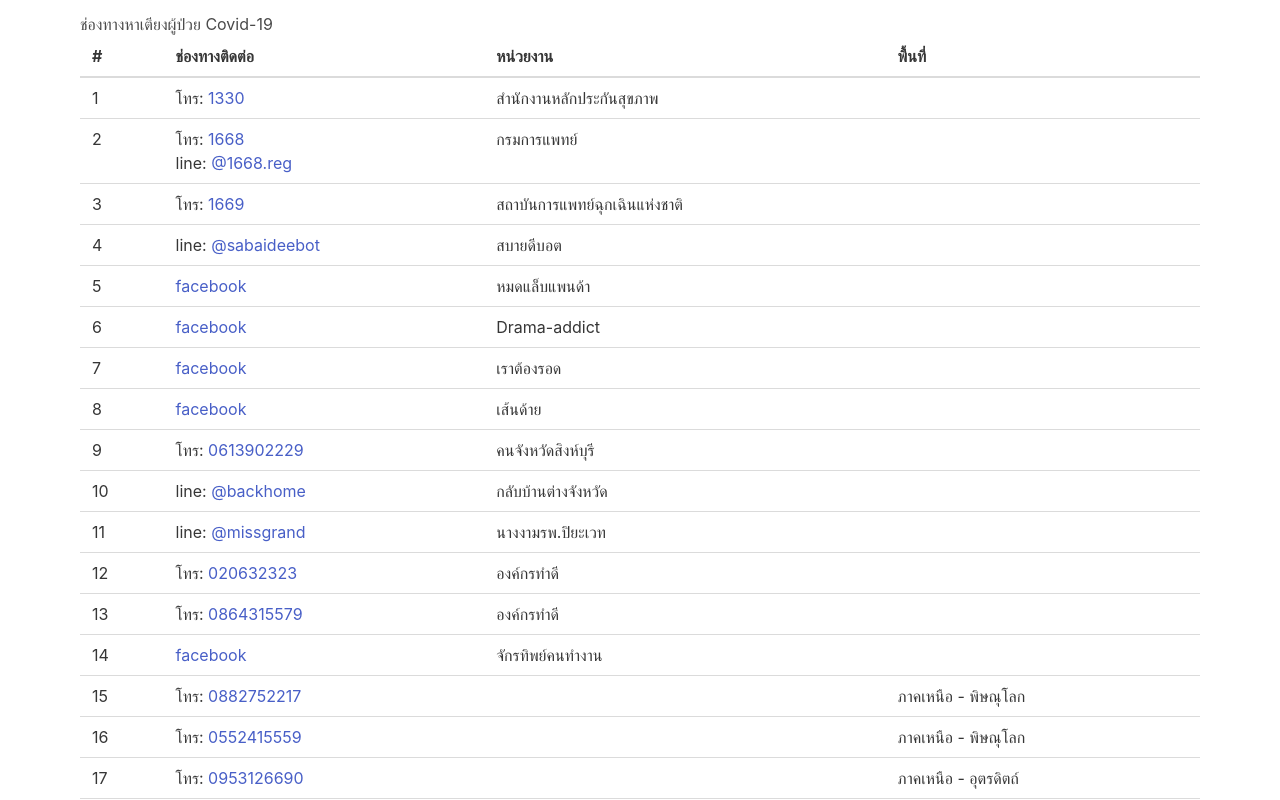
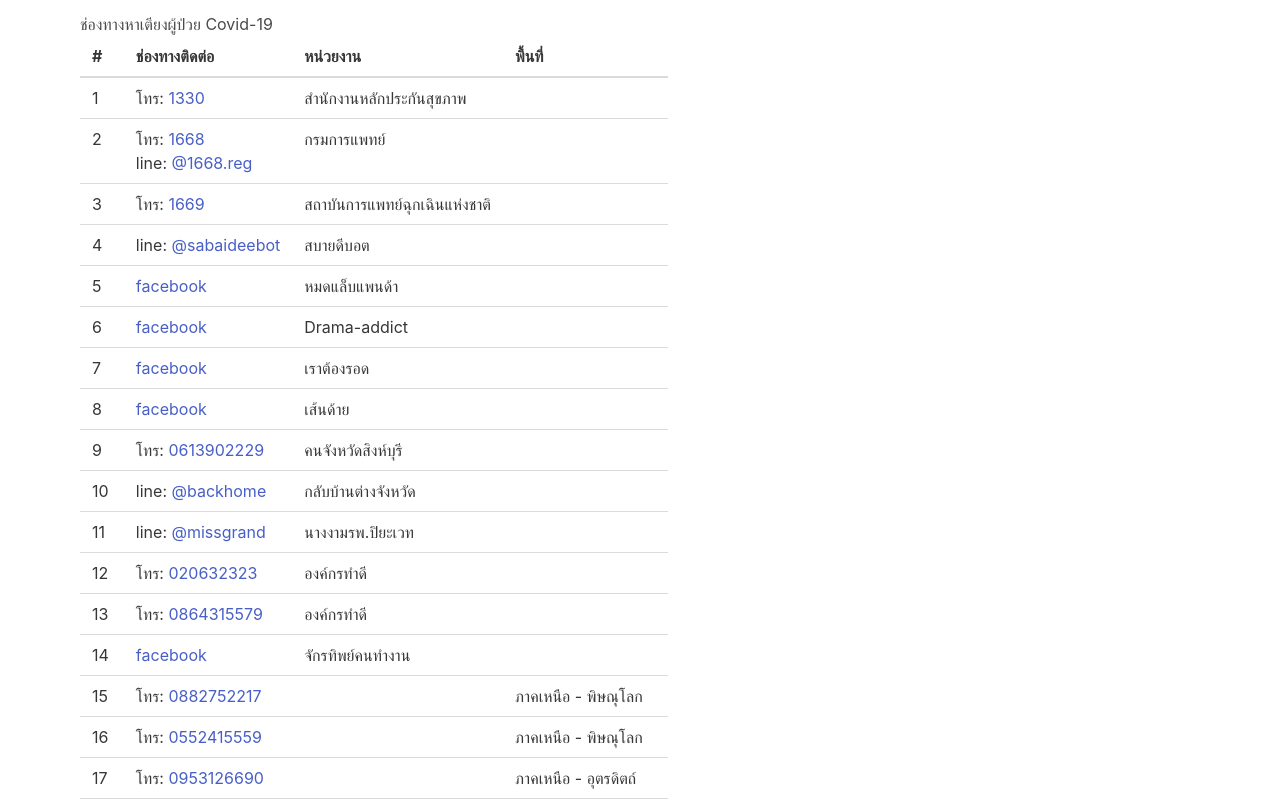
Before and after one commit to SandzoNight/hatiang, a Next.js app: page / in a window 1280 px wide. Shown: the top 800 px of the page. Built offline with nearby package versions, Linux system fonts and the light colour scheme.

Commit message:
Add responsiveness

```diff
--- a/pages/index.js
+++ b/pages/index.js
@@ -14,7 +14,8 @@ export default function Home() {
           ช่องทางหาเตียงผู้ป่วย Covid-19
         </h1>
         <div>
-          <table className='table is-fullwidth'>
+          <div className='table-container'>
+            <table className='table sm:w-full is-hoverable'>
               <thead>
                 <tr>
                   <th>#</th>
@@ -30,12 +31,13 @@ export default function Home() {
                     <td>
                       <Contact contact={contact} />
                     </td>
-                  <td>{contact.name}</td>
-                  <td>{`${contact.area ? `ภาค${contact.area}` : ''}`} {contact.province ? `- ${contact.province}` : ''}</td>
+                    <td className='whitespace-nowrap'>{contact.name}</td>
+                    <td className='whitespace-nowrap'>{`${contact.area ? `ภาค${contact.area}` : ''}`} {contact.province ? `- ${contact.province}` : ''}</td>
                   </tr>
                 ))}
               </tbody>
             </table>
+          </div>
           <div>
             <div className='text-center'>รวบรวมข้อมูลจาก</div>
             <div className='text-center text-xs'>อัปเดตเมื่อ {sources.updated_at}</div>
```
Lines whose indentation alone changed are shown as unchanged.
